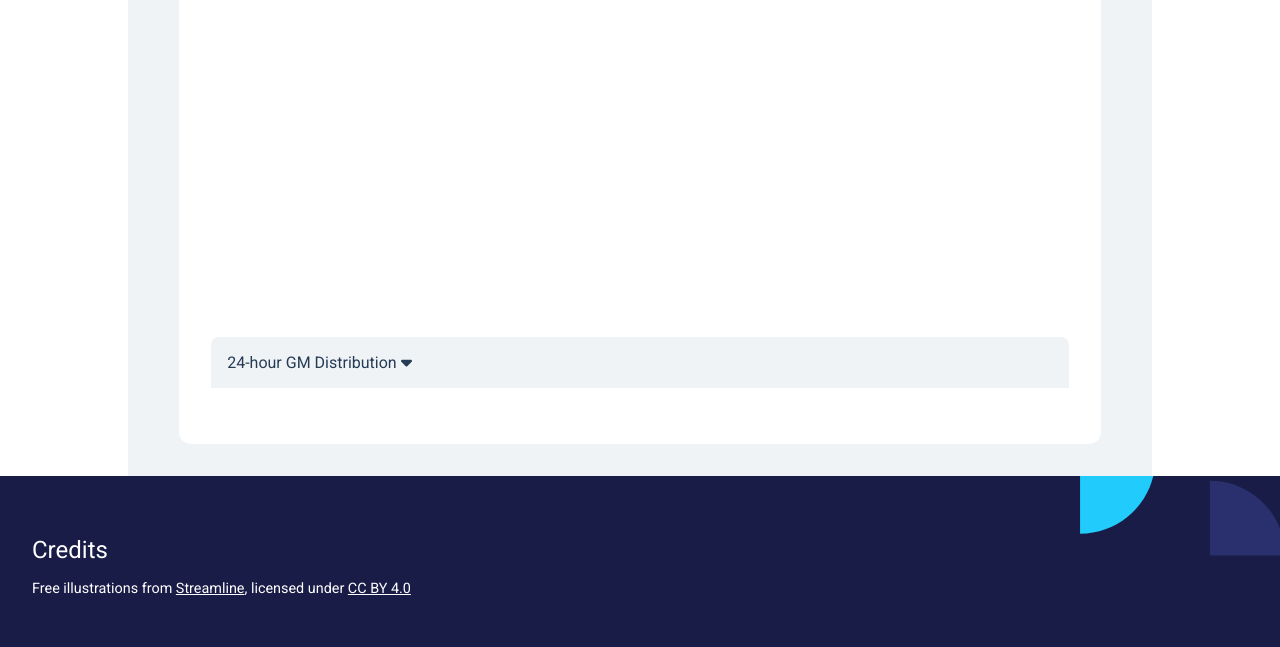
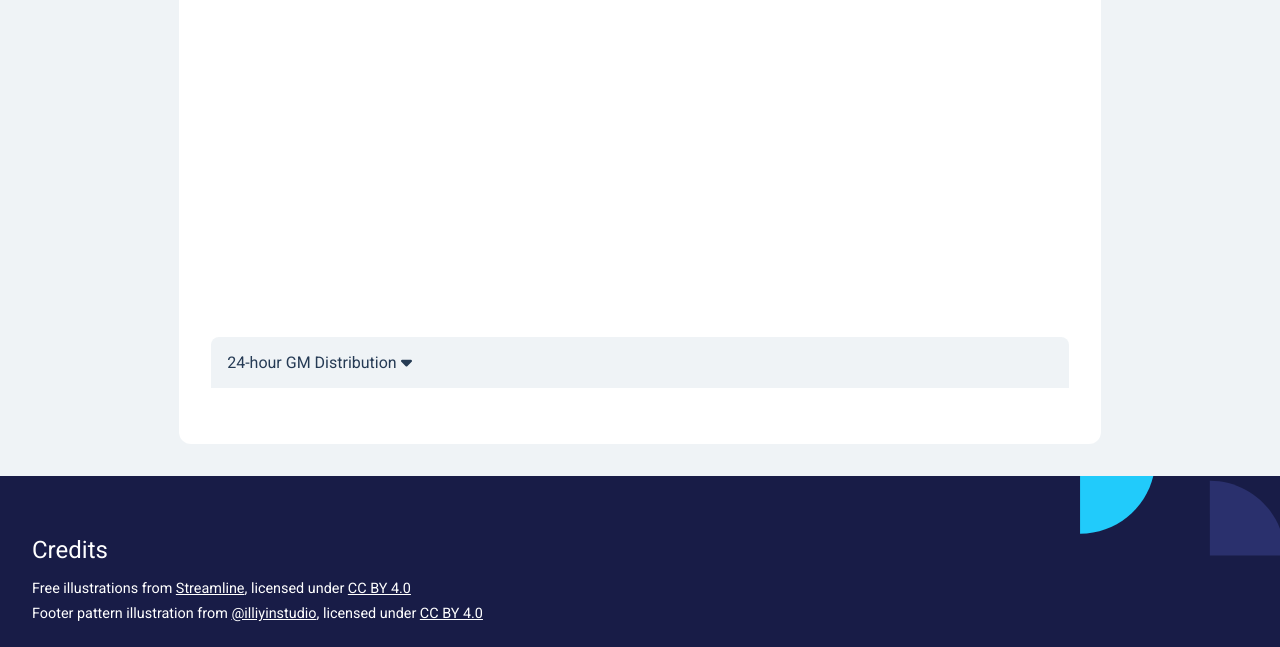
Before and after one commit to christinecollier/Carbon-intensity-analyser, a plain HTML site: page src/index.html in a window 1280 px wide. Shown: the part 1868-2515 px from the top of the page. Drawn offline with nearby package versions, Linux system fonts and the light colour scheme; no server answers; a web font is replaced by a local one.

Commit message:
Changed data section wrapper to take up entire screen width. Changed navbar padding resize response.

```diff
--- a/src/index.html
+++ b/src/index.html
@@ -64,6 +64,7 @@
       </div>
 
       <!-- Data section -->
+      <div id="dataWrapper">
         <div id="dataContainer">
           <div class="flex" id="summaryContainer">
             <div id="latestIntensity" class="spacedTab"></div>
@@ -106,6 +107,7 @@
           </div>
         </div>
       </div>
+    </div>
     <!-- Footer -->
     <footer>
       <div id="creditsWrapper" class="flex">
@@ -118,7 +120,10 @@
       </div>
       <div id="credits" class="flex">
         <div>
-          <p>Free illustrations from <a href="https://streamlinehq.com">Streamline</a>, licensed under <a href=“https://creativecommons.org/licenses/by/4.0/”>CC BY 4.0</a></p>
+          <p>Free illustrations from <a href="https://streamlinehq.com">Streamline</a>, licensed under <a href=“https://creativecommons.org/licenses/by/4.0/” rel="noopener" target="_blank">CC BY 4.0</a></p>
+        </div>
+        <div>
+          <p>Footer pattern illustration from <a href="https://www.behance.net/IlliyinStudio" rel="noopener" target="_blank">@illiyinstudio</a>, licensed under <a href=“https://creativecommons.org/licenses/by/4.0/” rel="noopener" target="_blank">CC BY 4.0</a></p>
         </div>
       </div>
       <div id="logoWrapper" class="flex">
--- a/src/index.js
+++ b/src/index.js
@@ -140,7 +140,7 @@ function generateSummary(from, to, intensity, timeIndex) {
   let intensityLabel = intensity['index'][0].toUpperCase() + intensity['index'].slice(1);
 
   document.getElementById('forecastTime').innerHTML = `
-    <div id="timePeriodCaption">Latest carbon intensity data available
+    <div id="timePeriodCaption">*Latest carbon intensity data available
        ${timeIndex >= 2 ? 'for ' : 'in '}
     </div>
     <div id="timePeriod" class="chartSummaryStats">
--- a/src/styles.css
+++ b/src/styles.css
@@ -53,6 +53,7 @@ header {
     align-items: center;
     padding: 2rem 3rem 1rem 3rem;
     width: 100%;
+    transition: padding 400ms ease-in 20ms;
 }
 
 #title {
@@ -145,10 +146,8 @@ body {
 }
 
 #introText h2 {
-    display: flex;
     align-items: center;
     margin: 0.5rem 0;
-    white-space: nowrap;
 }
 
 #introText a, #introText h2 a img {
@@ -217,6 +216,13 @@ body {
     margin-bottom: auto;
 }
 
+#dataWrapper {
+    display: flex;
+    justify-content: center;
+    width: 100%;
+    background: var(--light-grey-color);
+}
+
 #dataContainer {
     display: flex;
     align-items: center;
@@ -225,7 +231,6 @@ body {
     width: min(100%, 1024px);
     margin: 3rem 0 0 0;
     padding: 2rem 0 1rem 0;
-    background: var(--light-grey-color);
 }
 
 #summaryContainer {
@@ -618,6 +623,9 @@ footer {
 }
 
 @media (max-width: 535px) {
+    #hero {
+        padding: 1.5rem 1.5rem 1rem 1.5rem;
+    }
     #summaryContainer {
         justify-content: center;
     }
```
Also changed, not shown: src/images/device_mockup_collection.png (added). Lines whose indentation alone changed are shown as unchanged.
